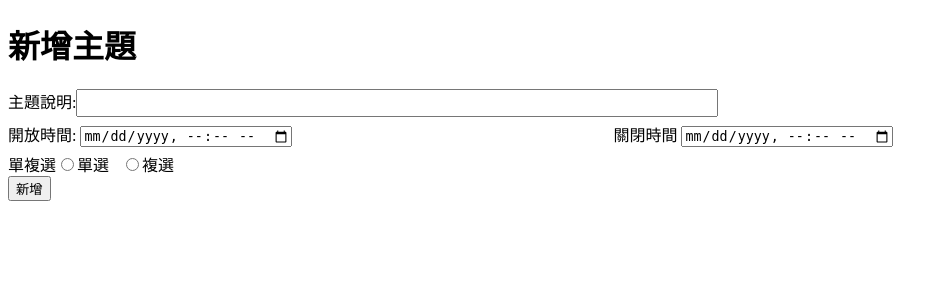
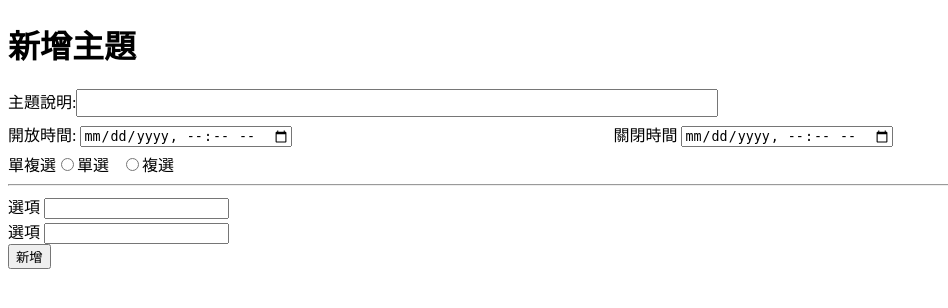
Before and after one commit to nagachen/vote, a PHP site: page /back/add_vote.php in a window 1280 px wide. Shown: the top 308 px of the page, without its empty margins (0-948 px from the left). Run offline with PHP 8.4, Linux system fonts and the light colour scheme.

```diff
--- a/back/add_vote.php
+++ b/back/add_vote.php
@@ -30,6 +30,15 @@
             </div>
             <div><label for="type">單複選</label><input type="radio" name="type" value="1">單選&nbsp;&nbsp;
             <input type="radio" name="type" value="2">複選</div>
+<hr>
+<div>
+    <label for="description">選項</label>
+    <input type=text name=description[] class="description-input">
+</div>
+<div>
+    <label for="description">選項</label>
+    <input type=text name=description[] class="description-input">
+</div>
             <div>
                 <input type="submit" value="新增">
 
```
Also changed, not shown: api/add_vote.php (+25 -3 lines).
